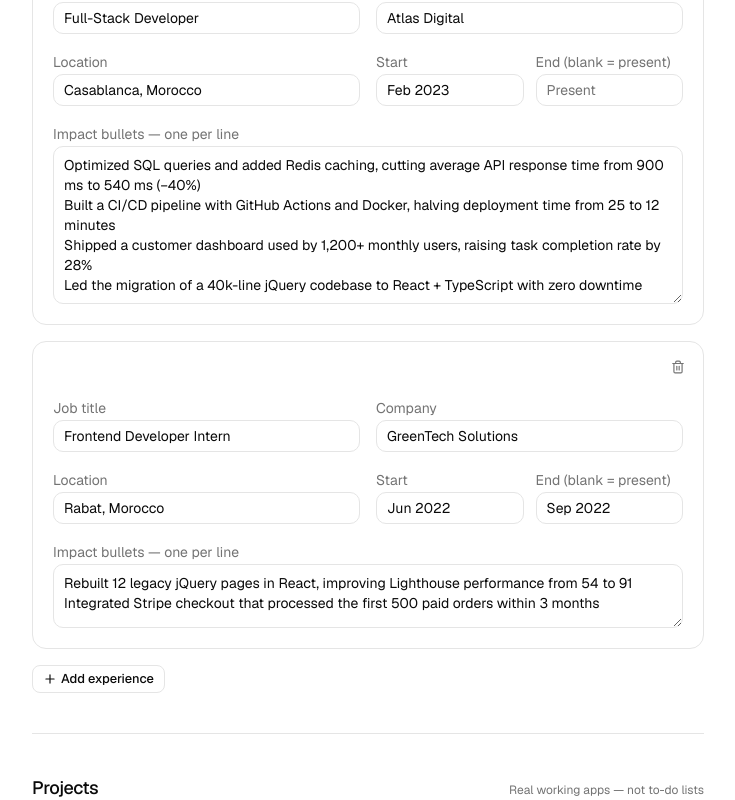
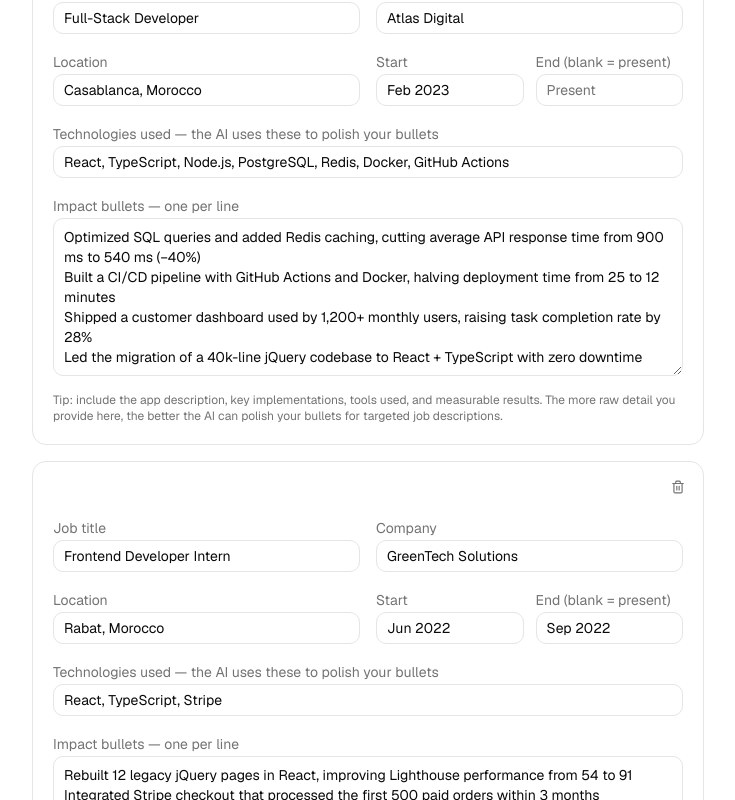
Before and after one commit to B00ZI/CVpolish, a Next.js app in the folder frontend/: page /profile in a window 1280 px wide. Shown: the part 2060-2860 px from the top of the page, without its empty margins (360-1095 px from the left). Built offline with nearby package versions, Linux system fonts and the light colour scheme.

Commit message:
Add technologies to experience entries; AI-context tips under bullet inputs

```diff
--- a/frontend/app/profile/profile-sections.tsx
+++ b/frontend/app/profile/profile-sections.tsx
@@ -434,6 +434,28 @@ export function ExperienceSection({
               </Field>
             </div>
           </div>
+          <Field label="Technologies used — the AI uses these to polish your bullets">
+            <Input
+              placeholder="React, Node.js, PostgreSQL (comma separated)"
+              value={exp.technologies.join(", ")}
+              onChange={(e) =>
+                update((p) => ({
+                  ...p,
+                  experience: p.experience.map((x, j) =>
+                    j === i
+                      ? {
+                          ...x,
+                          technologies: e.target.value
+                            .split(",")
+                            .map((t) => t.trim())
+                            .filter(Boolean),
+                        }
+                      : x,
+                  ),
+                }))
+              }
+            />
+          </Field>
           <Field label="Impact bullets — one per line">
             <Textarea
               rows={4}
@@ -449,6 +471,12 @@ export function ExperienceSection({
               }
             />
           </Field>
+          <p className="text-xs text-muted-foreground">
+            Tip: include the app description, key implementations, tools used,
+            and measurable results. The more raw detail you provide here, the
+            better the AI can polish your bullets for targeted job
+            descriptions.
+          </p>
         </CardBox>
       ))}
       <AddBtn
@@ -465,6 +493,7 @@ export function ExperienceSection({
                 startDate: "",
                 endDate: null,
                 bullets: [""],
+                technologies: [],
               },
             ],
           }))
@@ -584,6 +613,7 @@ export function ProjectsSection({
             <Textarea
               rows={3}
               value={prj.bullets.join("\n")}
+              placeholder="1st: what the app is/does · then: what you implemented + key decisions with numbers"
               onChange={(e) =>
                 update((p) => ({
                   ...p,
@@ -594,6 +624,12 @@ export function ProjectsSection({
               }
             />
           </Field>
+          <p className="text-xs text-muted-foreground">
+            Tip: include the app description, key implementations, tools used,
+            and measurable results. The more raw detail you provide here, the
+            better the AI can polish your bullets for targeted job
+            descriptions.
+          </p>
         </CardBox>
       ))}
       <AddBtn
--- a/frontend/lib/types.ts
+++ b/frontend/lib/types.ts
@@ -26,6 +26,7 @@ export interface Experience {
   startDate: string;          // "Feb 2023"
   endDate: string | null;     // null = Present
   bullets: string[];          // quantified impact bullets, never task lists
+  technologies: string[];     // what was used there — helps AI polish bullets
 }
 
 export interface Project {
--- a/frontend/mock/jobs.ts
+++ b/frontend/mock/jobs.ts
@@ -167,6 +167,14 @@ export const mockJobs: Job[] = [
             "Optimisé les requêtes PostgreSQL et ajouté un cache Redis, réduisant le temps de réponse API de 40 % (900 ms → 540 ms)",
             "Conteneurisé les services avec Docker et automatisé les releases via CI/CD GitHub Actions, divisant le temps de déploiement par deux",
           ],
+          technologies: [
+            "Next.js",
+            "FastAPI",
+            "PostgreSQL",
+            "Redis",
+            "Docker",
+            "GitHub Actions",
+          ],
         },
         {
           id: "exp-greentech",
@@ -179,6 +187,7 @@ export const mockJobs: Job[] = [
             "Reconstruit 12 pages historiques en React, améliorant le score Lighthouse de 54 à 91",
             "Intégré le paiement Stripe, qui a traité les 500 premières commandes payées en 3 mois",
           ],
+          technologies: ["React", "TypeScript", "Stripe"],
         },
       ],
       projects: [
--- a/frontend/mock/profile.ts
+++ b/frontend/mock/profile.ts
@@ -57,6 +57,15 @@ export const mockProfile: MasterProfile = {
         "Shipped a customer dashboard used by 1,200+ monthly users, raising task completion rate by 28%",
         "Led the migration of a 40k-line jQuery codebase to React + TypeScript with zero downtime",
       ],
+      technologies: [
+        "React",
+        "TypeScript",
+        "Node.js",
+        "PostgreSQL",
+        "Redis",
+        "Docker",
+        "GitHub Actions",
+      ],
     },
     {
       id: "exp-greentech",
@@ -69,6 +78,7 @@ export const mockProfile: MasterProfile = {
         "Rebuilt 12 legacy jQuery pages in React, improving Lighthouse performance from 54 to 91",
         "Integrated Stripe checkout that processed the first 500 paid orders within 3 months",
       ],
+      technologies: ["React", "TypeScript", "Stripe"],
     },
   ],
   projects: [
@@ -219,6 +229,15 @@ export const mockProfileFr: MasterProfile = {
         "Livré un tableau de bord client utilisé par plus de 1 200 utilisateurs mensuels, améliorant le taux de complétion des tâches de 28 %",
         "Piloté la migration d'une base de code jQuery de 40 000 lignes vers React + TypeScript sans interruption de service",
       ],
+      technologies: [
+        "React",
+        "TypeScript",
+        "Node.js",
+        "PostgreSQL",
+        "Redis",
+        "Docker",
+        "GitHub Actions",
+      ],
     },
     {
       id: "exp-greentech",
@@ -231,6 +250,7 @@ export const mockProfileFr: MasterProfile = {
         "Reconstruit 12 pages jQuery historiques en React, améliorant le score Lighthouse de 54 à 91",
         "Intégré le paiement Stripe, qui a traité les 500 premières commandes payées en 3 mois",
       ],
+      technologies: ["React", "TypeScript", "Stripe"],
     },
   ],
   projects: [
```
